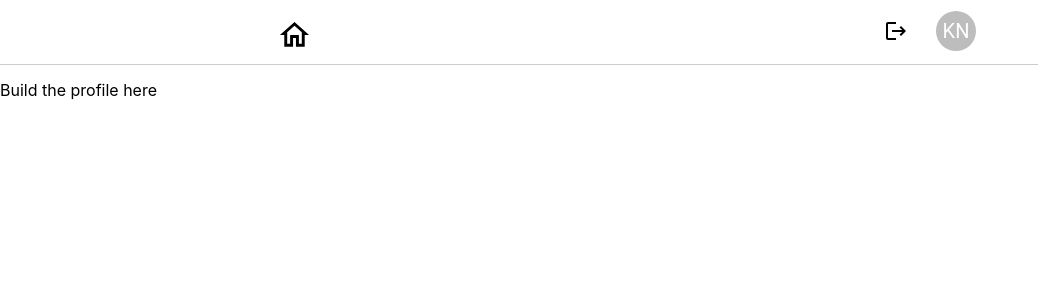
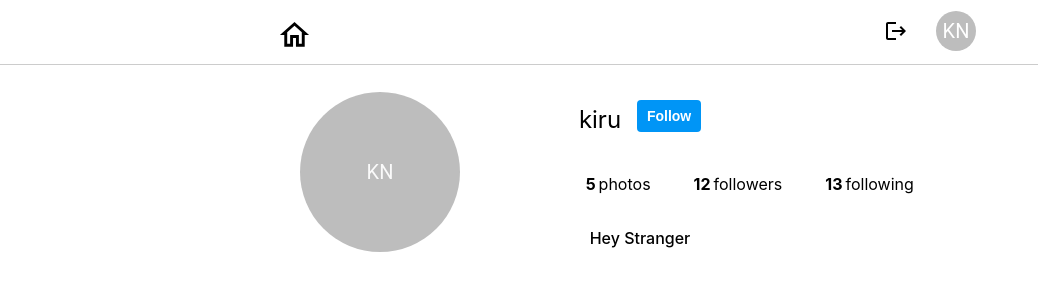
Before and after one commit to kiru134/InstaSocial, a React (Create React App) app: page /profile in a window 1280 px wide. Shown: the top 300 px of the page, without its empty margins (0-1038 px from the left). Built offline with nearby package versions, Linux system fonts and the light colour scheme.

Commit message:
UserProfile page header UI design

```diff
--- a/src/App.js
+++ b/src/App.js
@@ -5,7 +5,7 @@ import Homepage from "./pages/Homepage";
 import MainNavigation from "./pages/MainNavigation";
 import Userprofile from "./pages/UserProfile";
 import PrivateRoute from "./utlis/PrivateRoute";
-import Dummy from "./pages/Dummy";
+import Dummy from "./pages/ignore.js/Dummy";
 
 function App() {
   return (
--- a/src/Components/Navbar.js
+++ b/src/Components/Navbar.js
@@ -8,6 +8,7 @@ import ChatIcon from "@mui/icons-material/Chat";
 import FavoriteBorderIcon from "@mui/icons-material/FavoriteBorder";
 import AddCircleOutlineIcon from "@mui/icons-material/AddCircleOutline";
 import LogoutIcon from "@mui/icons-material/Logout";
+import { Link } from "react-router-dom";
 import Snackbar from "@material-ui/core/Snackbar";
 import { Button, Modal, Typography, makeStyles } from "@material-ui/core";
 import Logout from "./Logout";
@@ -80,10 +81,13 @@ const Navbar = () => {
       <div className={classes.sidenav}>
         <img></img>
         <div className={classes.sidenav_buttons}>
-          <button className={classes.sidenav_button}>
-            <HomeIcon></HomeIcon>
-            <span>Home</span>
-          </button>
+          <Link to={"/Homepage"} style={{ textDecoration: "none" }}>
+            <button className={classes.sidenav_button}>
+              <HomeIcon></HomeIcon>
+              <span>Home</span>
+            </button>
+          </Link>
+
           <button className={classes.sidenav_button}>
             <SearchIcon></SearchIcon>
             <span>Search</span>
--- a/src/Components/Timeline.js
+++ b/src/Components/Timeline.js
@@ -16,10 +16,8 @@ const Timeline = (props) => {
   const userID = window.localStorage.getItem("userId");
 
   const naviagtehandler = () => {
-    // navigate("/Homepage/profile/" + userID);
-    // navigate("/profile/" + userID);
-    navigate(`/profile/${userID}`);
-    // navigate("/profile/:");
+    // navigate(`/profile/${userID}`);
+    navigate("/profile");
   };
 
   const allPosts = (data) => {
@@ -60,14 +58,17 @@ const Timeline = (props) => {
               <button
                 style={{
                   border: "0px",
-                  backgroundColor: "whitesmoke",
+                  backgroundColor: "white",
                   cursor: "pointer",
                 }}
                 onClick={naviagtehandler}
               >
                 <Avatar
                   alt="currentuser"
-                  style={{ width: "50px", height: "50px" }}
+                  style={{
+                    width: "50px",
+                    height: "50px",
+                  }}
                 >
                   CU
                 </Avatar>
--- a/src/pages/Dummy.js
+++ /dev/null
@@ -1,21 +0,0 @@
-import Header from "../Components/CommonHeader";
-const Dummy = () => {
-  return (
-    <>
-      <Header></Header>
-      <>
-        <p
-          style={{
-            display: "grid",
-            gridTemplateColumns: "30% 70%",
-            padding: "4rem 0",
-          }}
-        >
-          Build the profile here
-        </p>
-      </>
-    </>
-  );
-};
-
-export default Dummy;
--- /dev/null
+++ b/src/pages/ignore.js/Dummy.js
@@ -0,0 +1,79 @@
+import Header from "../../Components/CommonHeader";
+import Profilepic from "./profilephoto";
+import Profileheader from "./Profileheader";
+import "./mainprofile.css";
+const Dummy = () => {
+  return (
+    <div className="userprofile">
+      <Header></Header>
+      <div className="profileheader_container">
+        <Profileheader
+          // currentuser={username}
+          currentuser="kiru"
+          // profile={userID:"1",fullname="kirankiru",following={},profiledescription="Hello Stranger",profilePicture=null}
+          /* //             // in the profile e should get the userId,fullName,following=[](list of following people),profile description,profilepicture */
+
+          // photoscount={photos ? photosCollection.length : 0}
+          photoscount={5}
+          followerCount={12}
+          followingCount={13}
+          // followerCount={followerCount}
+          // followingCount={followingCount}
+          // setFollowerCount={dispatch}
+          // call the api post method to update the followings of currentuser & follower of profile viewd user using their username
+        ></Profileheader>
+      </div>
+      {/* <Profilepic photos={photosCollection}></Profilepic> */}
+    </div>
+  );
+};
+
+export default Dummy;
+
+// return (
+//   <>
+//     <Header></Header>
+//     <>
+//       <p
+//         style={{
+//           display: "grid",
+//           gridTemplateColumns: "30% 70%",
+//           padding: "4rem 0",
+//         }}
+//       >
+//         Build the profile here
+//       </p>
+//     </>
+//   </>
+// );
+// return (
+//     <div className="userprofile">
+//       <Header></Header>
+//       <div/>
+//       )
+
+//       }
+
+{
+  /* // add Common header component */
+}
+{
+  /* <div className="mx-auto max-w-screen-lg">
+          <div>
+            <Profileheader
+              currentuser={username}
+              profile={profile} */
+}
+{
+  /* //             // in the profile e should get the userId,fullName,following=[](list of following people),profile description,profilepicture */
+}
+/* photoscount={photos ? photosCollection.length : 0}
+              followerCount={followerCount}
+              followingCount={followingCount}
+              setFollowerCount={dispatch}
+            ></Profileheader>
+          </div>
+          <Profilepic photos={photosCollection}></Profilepic>
+        </div>
+
+        <p>Hi kiran</p>*/
--- /dev/null
+++ b/src/pages/ignore.js/Profileheader.js
@@ -0,0 +1,125 @@
+import { useState, useEffect } from "react";
+// import PropTypes from "prop-types";
+// import { Skeleton } from "react-loading-skeleton";
+import { Avatar, Button } from "@material-ui/core";
+import { Height, Margin } from "@mui/icons-material";
+
+const ProfileHeader = ({
+  currentuser,
+  photoscount,
+  followerCount,
+  followingCount,
+}) => {
+  //   const [isFollowing, setisFollowing] = useState("false");
+  //   const [displayfollowbutton, setdisplayfollowbutton] = useState("false");
+  //   useEffect(() => {
+  if (currentuser != window.localStorage.getItem("username")) {
+    // check in the follower list of the given user whether current user exists
+    // accordingly set the isfollowing state
+    //    let following user = profile.following.find(currentuser){
+    //  if(followinguser){
+    //     setisFollowing(true)
+    //  }
+    //       let followinguser = true;
+    //       if (followinguser) {
+    //         setisFollowing(true);
+    //       }
+    //     }
+    //   }, []);
+
+    const handletogglefollow = () => {
+      // setisFollowing((isFollowing = !isFollowing));
+      // dispatch
+      // setfollowccount({
+      //     followerCount:isFollowing? Number(profile.followers+1):Number(profile.followers-1)
+      // })
+      // if user is following then api call to update the follower
+    };
+
+    //   if (currentuser != window.localStorage.getItem("username")) {
+    //     setdisplayfollowbutton(true);
+    //   }
+
+    return (
+      <>
+        <div className="profileheader_container_">
+          <div className=".profileheader_container__">
+            <div>
+              <Avatar
+                style={{
+                  borderRadius: "9999px",
+                  height: "10rem",
+                  width: "10rem",
+                  display: "flex",
+                  //  border-radius: 9999px;
+                  //  height: 10rem;
+                  //  width: 10rem;
+                  //  display: flex;
+                }}
+                // className="profileheader_container__avatar "
+              >
+                KN
+                {/* "profile picture * ? scr=profile picture:""> */}
+              </Avatar>
+            </div>
+          </div>
+          <div className="profilestats">
+            <div className="profilestats_">
+              <p className="profilename">{"kiru"}</p>
+              <button
+                className="followbutton"
+                type="button"
+                onClick={handletogglefollow}
+              >
+                {/* {isFollowing ? "Unfollow" : "Follow"} */}
+                Follow
+              </button>
+            </div>
+            <div className="profileinteractioninfo">
+              <p></p>
+              {/* <Skeleton count={1} width={677} height={24} /> */}
+              <>
+                <p>
+                  <span style={{ fontWeight: 700, padding: "3px" }}>
+                    {photoscount}
+                  </span>
+                  {photoscount <= 0 ? "photo" : "photos"}
+                </p>
+                <p>
+                  <span style={{ fontWeight: 700, padding: "3px" }}>
+                    {followerCount}
+                  </span>
+                  {followerCount === 1 ? "follower" : "followers"}
+                </p>
+                <p>
+                  <span style={{ fontWeight: 700, padding: "3px" }}>
+                    {followingCount}
+                  </span>
+                  following
+                </p>
+              </>
+            </div>
+            <div style={{ display: "flex", flex: 0.7, marginTop: "2px" }}>
+              <p style={{ fontWeight: 500 }}>Hey Stranger</p>
+            </div>
+          </div>
+          {/* <div style={{ display: "flex", flex: 0.7, marginTop: "1rem" }}>
+          <p style={{ fontWeight: 500 }}>Hey Stranger</p> */}
+          {/* className="container mt-4" */}
+          {/* <p className="font-medium">
+                {!profile.fullName ? (
+                  <Skeleton count={1} height={24} />
+                ) : (
+                  profile.fullName
+                )}
+              </p> */}
+          {/* <p>
+          {fir profile description}
+      </p> */}
+        </div>
+      </>
+    );
+  }
+};
+
+export default ProfileHeader;
--- /dev/null
+++ b/src/pages/ignore.js/mainprofile.css
@@ -0,0 +1,81 @@
+.userprofile {
+  background-color: rgb(249 250 251);
+}
+
+.profileheader_container {
+  position: absolute;
+  /* top: 50px; */
+  top: 80px;
+  margin: auto;
+  max-width: 1024px;
+  left: 300px;
+  right: 300px;
+
+  /* max-w-screen-lg" */
+}
+
+.profileheader_container_ {
+  display: grid;
+  grid-template-columns: repeat(3, minmax(0, 1fr));
+  gap: 3rem;
+  justify-content: space-between;
+  margin: 0, auto;
+  max-width: 1024px;
+  /* position: relative; */
+  align-items: center;
+}
+.profileheader_container__ {
+  display: flex;
+  justify-content: center;
+}
+
+.profileheader_container__avatar {
+  border-radius: 9999px;
+  height: 10rem;
+  width: 10rem;
+  display: flex;
+}
+
+.profilestats {
+  justify-content: center;
+  align-items: center;
+  flex-direction: column;
+  grid-column: "span 2 / span 2";
+  display: flex;
+  /* "justify-center items-center flex-col:col-span-2 display:flex items-center" */
+}
+.profilestats_ {
+  display: flex;
+  align-items: center;
+  /* "container flex items-center" */
+}
+.profilename {
+  font-size: 1.5rem;
+  line-height: 2rem;
+  margin-right: 1rem;
+  margin-bottom: 10px;
+}
+/* 24px */
+.profileinteractioninfo {
+  display: flex;
+  /* margin-top: 1rem; */
+  margin-left: auto;
+  margin-top: 12px;
+}
+.profileinteractioninfo > p {
+  margin-right: 2.5rem;
+}
+
+.followbutton {
+  background-color: #0095f6;
+  /* width: auto; */
+  border: 0;
+  font-weight: 700;
+  font-size: 14px;
+  line-height: 1.25rem; /* 20px */
+  border-radius: 0.25rem;
+  color: white;
+  width: 4rem;
+  height: 2rem;
+  margin-top: 5px;
+}
--- /dev/null
+++ b/src/pages/ignore.js/profilephoto.js
@@ -0,0 +1,4 @@
+const Profilepic = () => {
+  return <></>;
+};
+export default Profilepic;
```
Also changed, not shown: src/Components/ProfilePhotos.js (renamed from src/Components/ProfileProtos.js).
